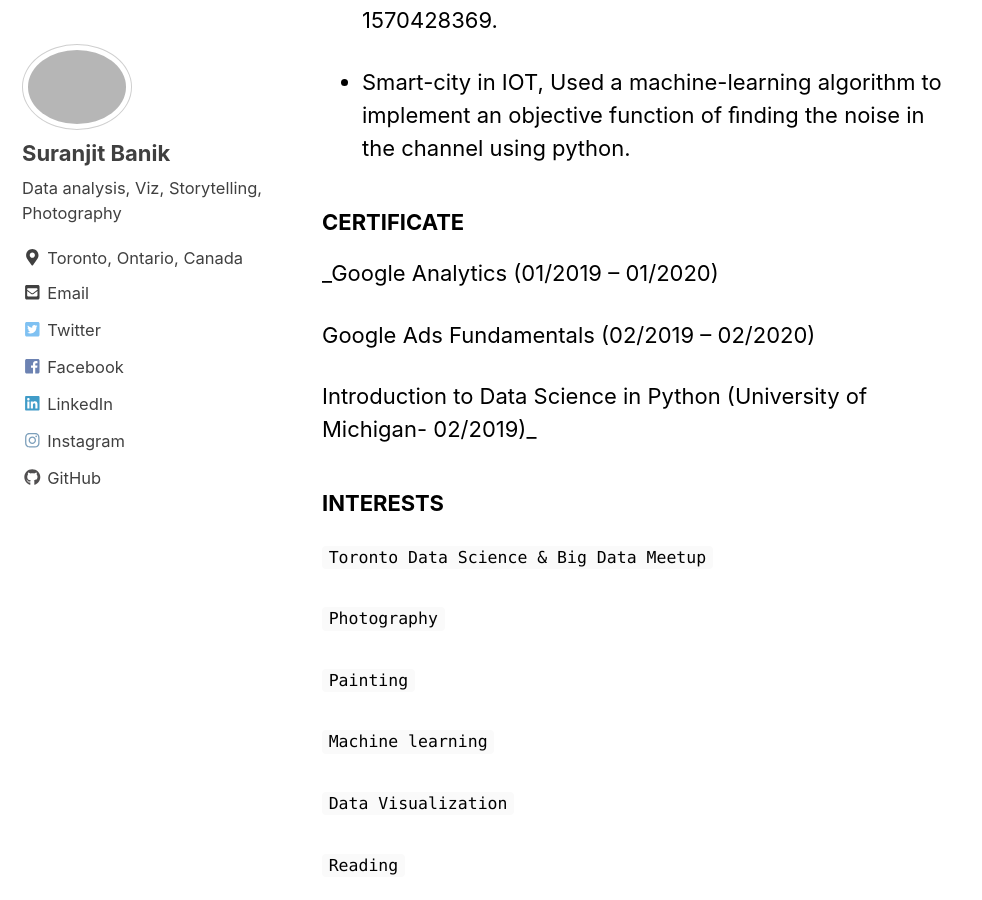
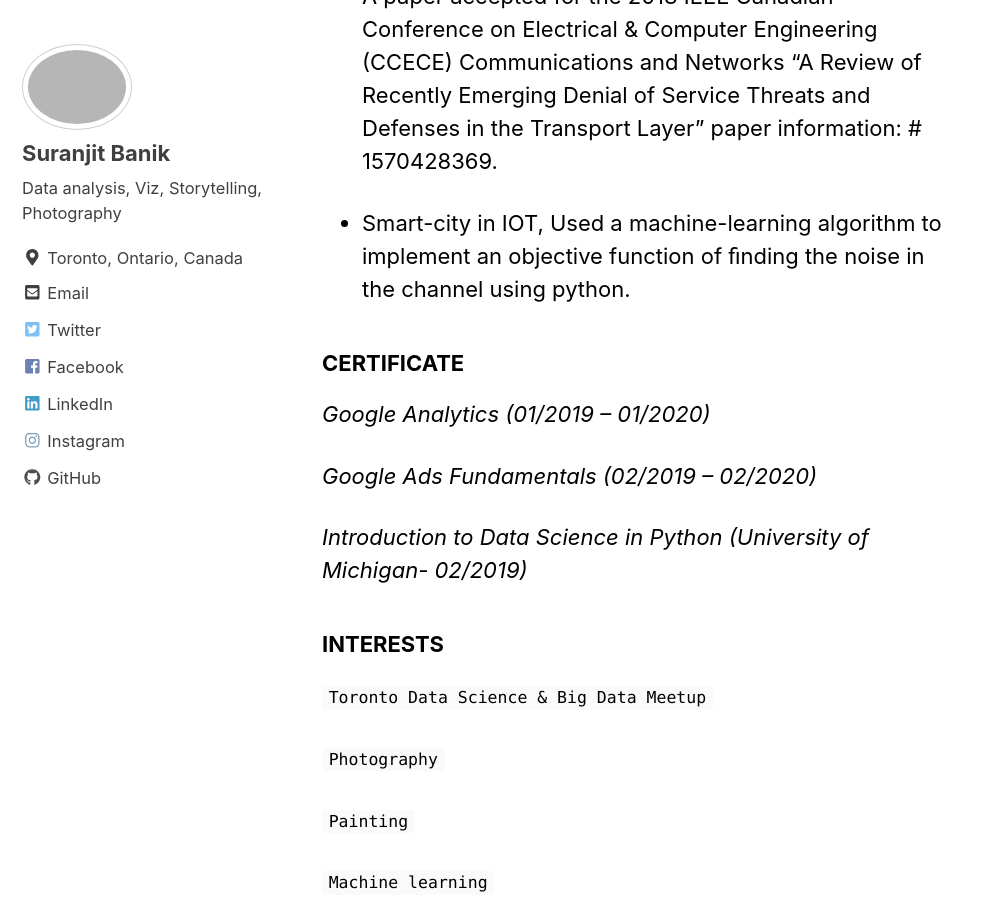
Before and after one commit to mastermindLAB/mastermindLAB.github.io, a Jekyll site: the page built from _pages/Resume.md, in a window 1280 px wide and 900 px high, scrolled down 3468 px. Shown: the whole window, without its empty margins (0-982 px from the left). Built offline with Jekyll 4.4.1, drawn with Linux system fonts in a browser that asks for light colours; nearby versions of some CDN libraries; emoji names are drawn with the system emoji font; some of the changed text lies outside the part shown.

```diff
--- a/_pages/Resume.md
+++ b/_pages/Resume.md
@@ -67,17 +67,17 @@ _Contact: Moin Khan, Sysnova Information Systems –
 
 ### EDUCATION
 
-#### Electrical & Computer Engineering
+## Electrical & Computer Engineering
 
-#### University of Ottawa, Canada
+## University of Ottawa, Canada
 
 09/2016 – 01/2018
 
-#### Bachelor in Computer Science and Engineering
+## Bachelor in Computer Science and Engineering
 
-#### Visvesvaraya Technological University, India
+## Visvesvaraya Technological University, India
 
-09/2008 – 04/2013`
+09/2008 – 04/2013
 
 ### PROJECTS
 Predicting the Survival rate of Titanic Passengers
@@ -112,11 +112,11 @@ implement an objective function of ﬁnding the noise in
 the channel using python.
 
 ### CERTIFICATE
-_Google Analytics (01/2019 – 01/2020)
+_Google Analytics (01/2019 – 01/2020)_
 
-Google Ads Fundamentals (02/2019 – 02/2020)
+_Google Ads Fundamentals (02/2019 – 02/2020)_
 
-Introduction to Data Science in Python (University of Michigan- 02/2019)_
+_Introduction to Data Science in Python (University of Michigan- 02/2019)_
 
 ### INTERESTS
 `Toronto Data Science & Big Data Meetup`
```
Also changed, not shown: other parts of _pages/Resume.md (+1 -1 lines).
